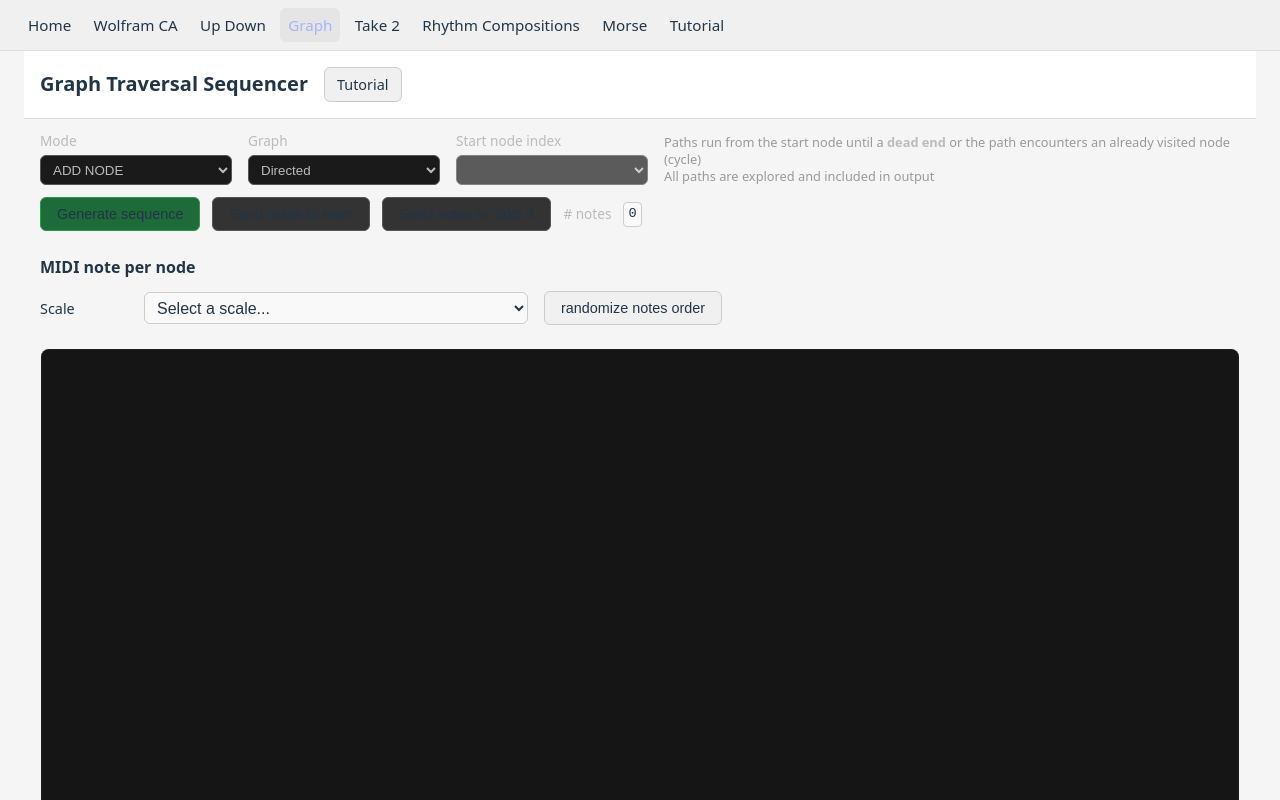
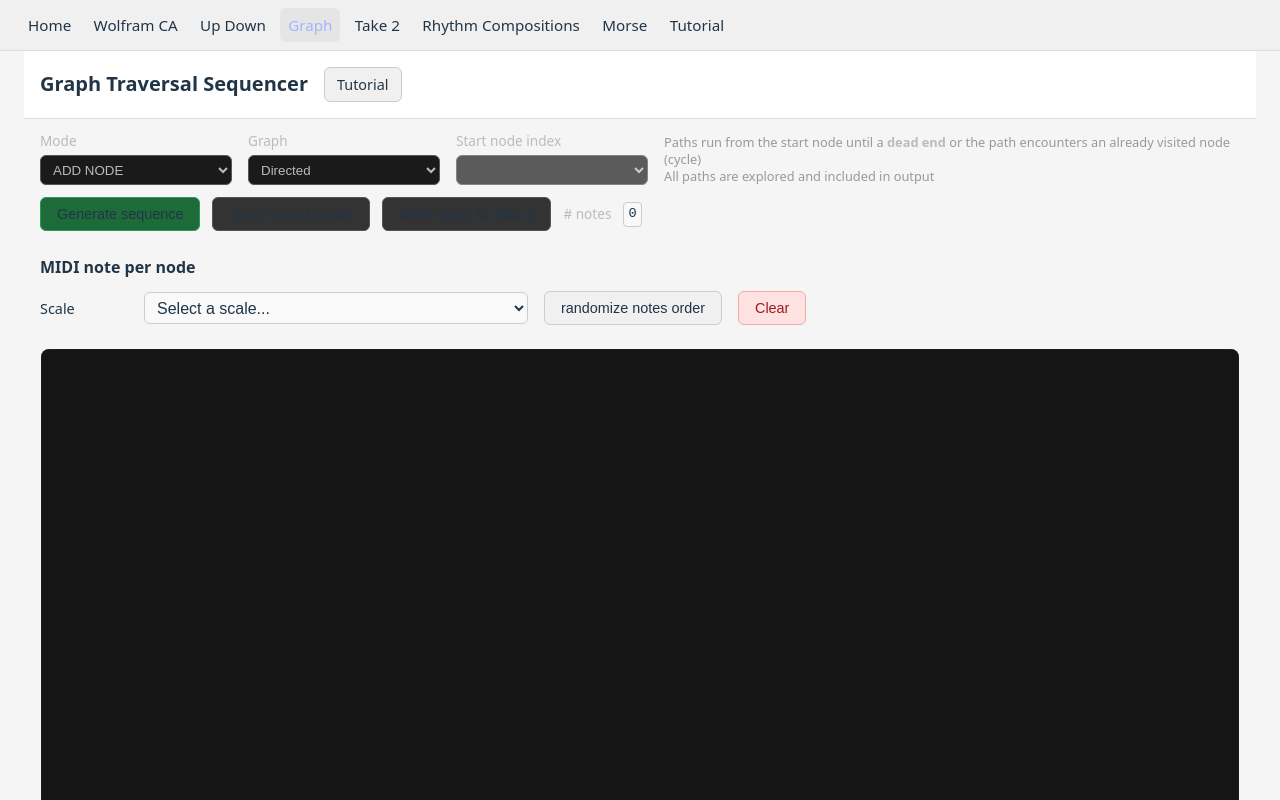
Before and after one commit to nathanfenoglio/midi_sequencing_toolbox, a React (Vite) app: page /graph in a window 1280 px wide. Shown: the top 800 px of the page. Built offline with nearby package versions, Linux system fonts and the light colour scheme.

Commit message:
add clear graph button on graph page

```diff
--- a/src/App.css
+++ b/src/App.css
@@ -344,6 +344,21 @@ body {
   background: #404050;
 }
 
+.graph-clear-button {
+  padding: 0.5rem 1rem;
+  font-size: 0.9rem;
+  border-radius: 6px;
+  border: 1px solid #b91c1c;
+  background: #7f1d1d;
+  color: #fff;
+  cursor: pointer;
+}
+
+.graph-clear-button:hover {
+  border-color: #f87171;
+  background: #991b1b;
+}
+
 /* send midi button */
 .send-midi-button {
   padding: 0.5rem 1rem;
@@ -567,6 +582,17 @@ body {
     border-color: #646cff;
   }
 
+  .graph-clear-button {
+    background: #fee2e2;
+    border-color: #fca5a5;
+    color: #991b1b;
+  }
+
+  .graph-clear-button:hover {
+    background: #fecaca;
+    border-color: #f87171;
+  }
+
   .row-viewer .row-display {
     background: #f9f9f9;
     border-color: #ccc;
--- a/src/context/GraphSessionContext.jsx
+++ b/src/context/GraphSessionContext.jsx
@@ -77,6 +77,20 @@ export function GraphSessionProvider({ children }) {
   const randomizeNodeMidi = useCallback(() => {
     setNodes((prev) => randomizeNodeMidiNotes(prev, scaleSelection));
   }, [scaleSelection]);
+
+  const resetGraph = useCallback(() => {
+    // set graph state back to initial values when user presses "Clear" button
+    setNodes([]);
+    setEdges([]);
+    setUndirected(false);
+    setBuildMode("addNode");
+    setEdgeFirstId(null);
+    setMaxTerminatedPaths(50000);
+    setLastWarning("");
+    setStartNodeIndex(0);
+    setPathLines([]);
+    setScaleSelection("");
+  }, []);
 
   const removeNodeById = useCallback((id) => {
     setNodes((prev) => prev.filter((n) => n.id !== id));
@@ -163,6 +177,7 @@ export function GraphSessionProvider({ children }) {
       scaleSelection,
       selectScale,
       randomizeNodeMidi,
+      resetGraph,
     }),
     [
       nodes,
@@ -183,6 +198,7 @@ export function GraphSessionProvider({ children }) {
       moveNode,
       selectScale,
       randomizeNodeMidi,
+      resetGraph,
     ]
   );
 
--- a/src/pages/GraphPage.jsx
+++ b/src/pages/GraphPage.jsx
@@ -68,6 +68,7 @@ export function GraphPage() {
     scaleSelection,
     selectScale,
     randomizeNodeMidi,
+    resetGraph,
     // randomizeNodeMidiNotes,
   } = useGraphSession();
 
@@ -392,6 +393,13 @@ export function GraphPage() {
             >
               randomize notes order
             </button>
+            <button
+              type="button"
+              className="graph-clear-button"
+              onClick={resetGraph}
+            >
+              Clear
+            </button>
           </div>
           <div className="midi-note-grid">
             {/* diff color per node index in the nodes array for user to map midi notes to */}
```
